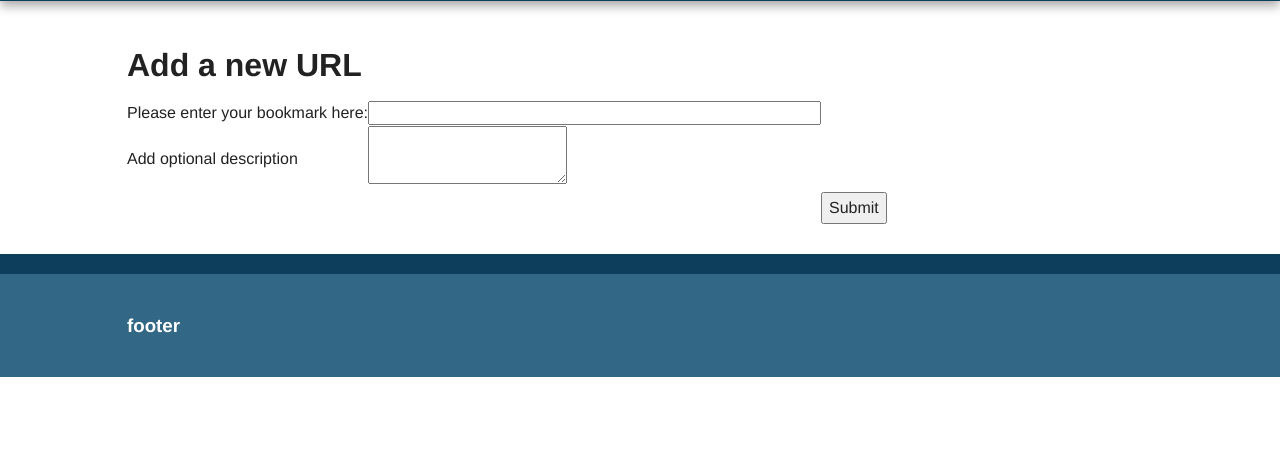
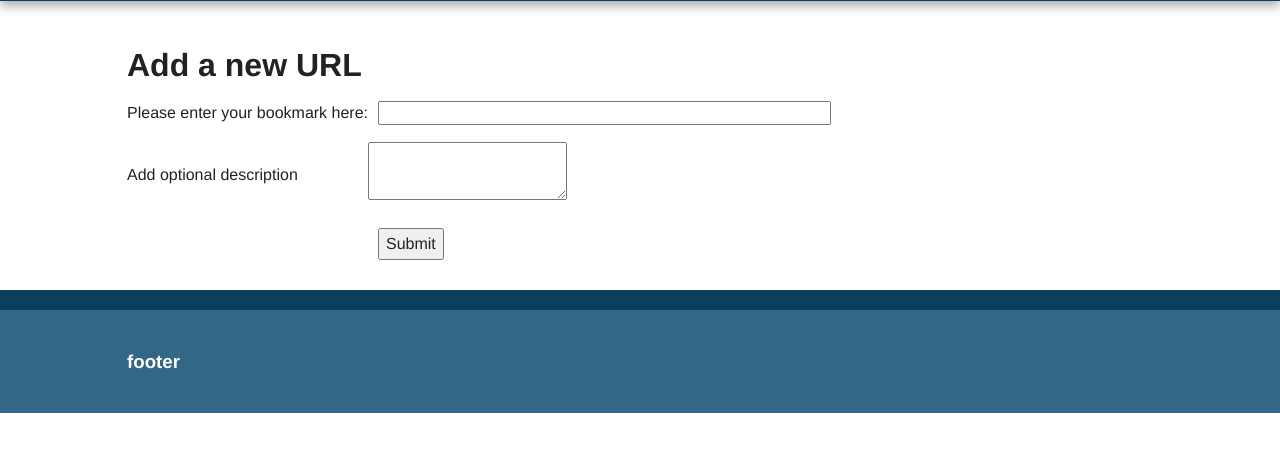
Before and after one commit to mkos/thermos, a Flask app: template thermos/templates/add.html in a window 1280 px wide. Shown: the part 95-547 px from the top of the page. Run offline with Flask 2, Linux system fonts and the light colour scheme; the template is opened without the code that fills it, so the values that code supplies are empty, except form fields; form fields are guessed from the names that the template uses; parts of the project's set-up code (start-up, migrations or seed data) failed here and were passed over; some libraries are stand-ins or nearby versions.

Commit message:
added forms error handling with WTForms

```diff
--- a/thermos/static/css/main.css
+++ b/thermos/static/css/main.css
@@ -195,15 +195,21 @@ article.flashes {
     margin-bottom: 1em
 }
 
+.error, .error input {
+    color: red;
+}
 
+tr.error td ul {
+    margin-top: 0;
+}
 
+tr.submit button {
+    margin-top: 20px;
+}
 
-
-
-
-
-
-
+input, button {
+    margin-left: 10px;
+}
 
 /* ==========================================================================
    Media Queries
--- a/thermos/templates/add.html
+++ b/thermos/templates/add.html
@@ -10,15 +10,25 @@ Thermos -- Add an URL
         <form action="" method="post">
             {{ form.hidden_tag() }}
             <table>
-                <tr>
+                <tr {% if form.url.errors %} class="error" {% endif %}>
                     <td>Please enter your bookmark here:</td>
                     <td>{{ form.url(size=50) }}</td>
+                </tr>
+                <tr class="error">
+                    <td></td>
+                    <td>
+                        <ul>
+                            {% for error in form.url.errors %}
+                            <li>{{ error }}</li>
+                            {% endfor %}
+                        </ul>
+                    </td>
                 </tr>
                 <tr>
                     <td>Add optional description</td>
                     <td>{{ form.description(size=50) }}</td>
                 </tr>
-                <td>
+                <tr class="submit">
                     <td></td>
                     <td><button type="submit">Submit</button></td>
                 </tr>
```
